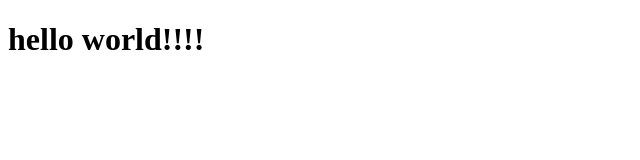
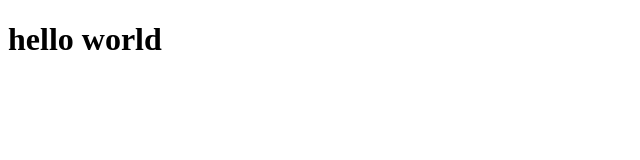
Before and after one commit to samlcntrrr/bading, a plain HTML site: page index.html in a window 1280 px wide. Shown: the full height of the page, 0-640 px from the left. Drawn offline with Linux system fonts and the light colour scheme.

Commit message:
first commit

```diff
--- a/index.html
+++ b/index.html
@@ -5,7 +5,7 @@
     <meta name="viewport" content="width=device-width, initial-scale=1.0">
     <title>Document</title>
 </head>
-<h1>hello world!!!!</h1>
+<h1>hello world</h1>
 <body>
 
 </body>
```
